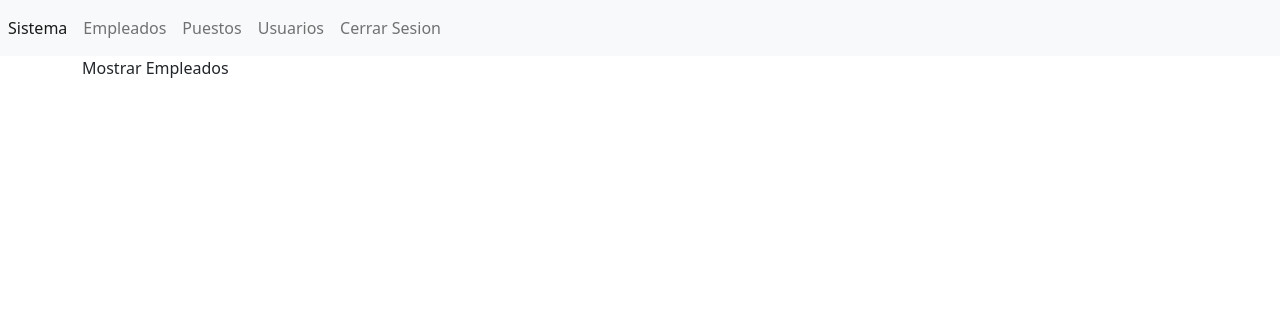
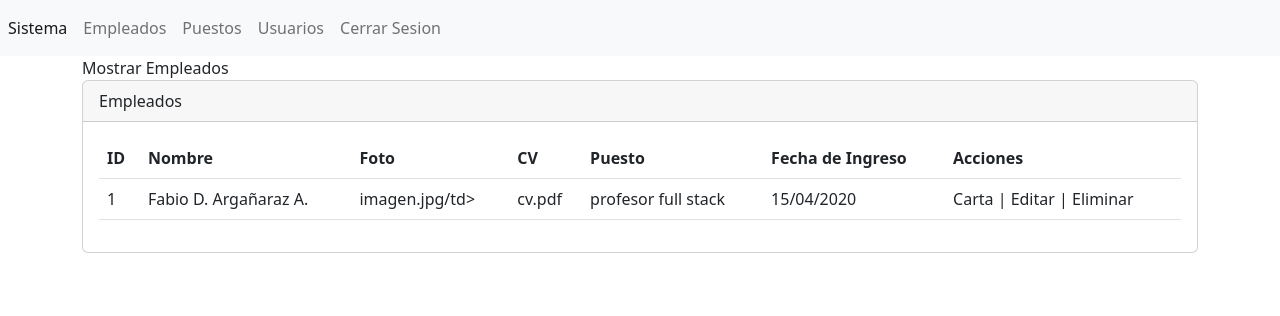
Before and after one commit to FabioDrizZt/CRUD-php, a PHP site: page /app/secciones/empleados in a window 1280 px wide. Shown: the top 316 px of the page. Run offline with PHP 8.4, Linux system fonts and the light colour scheme.

Commit message:
Agregamos una tabla al index de empleado

```diff
--- a/secciones/empleados/index.php
+++ b/secciones/empleados/index.php
@@ -1,3 +1,40 @@
 <?php require_once("../../templates/header.php") ?>
 Mostrar Empleados
+
+<div class="card">
+    <div class="card-header">
+        Empleados
+    </div>
+    <div class="card-body">
+        <div class="table-responsive">
+            <table class="table">
+                <thead>
+                    <tr>
+                        <th scope="col">ID</th>
+                        <th scope="col">Nombre</th><!-- 1er y 2do nombre y 1er y 2do apellido -->
+                        <th scope="col">Foto</th>
+                        <th scope="col">CV</th>
+                        <th scope="col">Puesto</th>
+                        <th scope="col">Fecha de Ingreso</th>
+                        <th scope="col">Acciones</th>
+                    </tr>
+                </thead>
+                <tbody>
+                    <tr class="">
+                        <td scope="row">1</td>
+                        <td>Fabio D. Argañaraz A.</td>
+                        <td>imagen.jpg/td>
+                        <td>cv.pdf</td>
+                        <td>profesor full stack</td>
+                        <td>15/04/2020</td>
+                        <td> Carta | Editar | Eliminar </td>
+                    </tr>
+
+                </tbody>
+            </table>
+        </div>
+
+    </div>
+
+</div>
 <?php require_once("../../templates/footer.php") ?>
```
